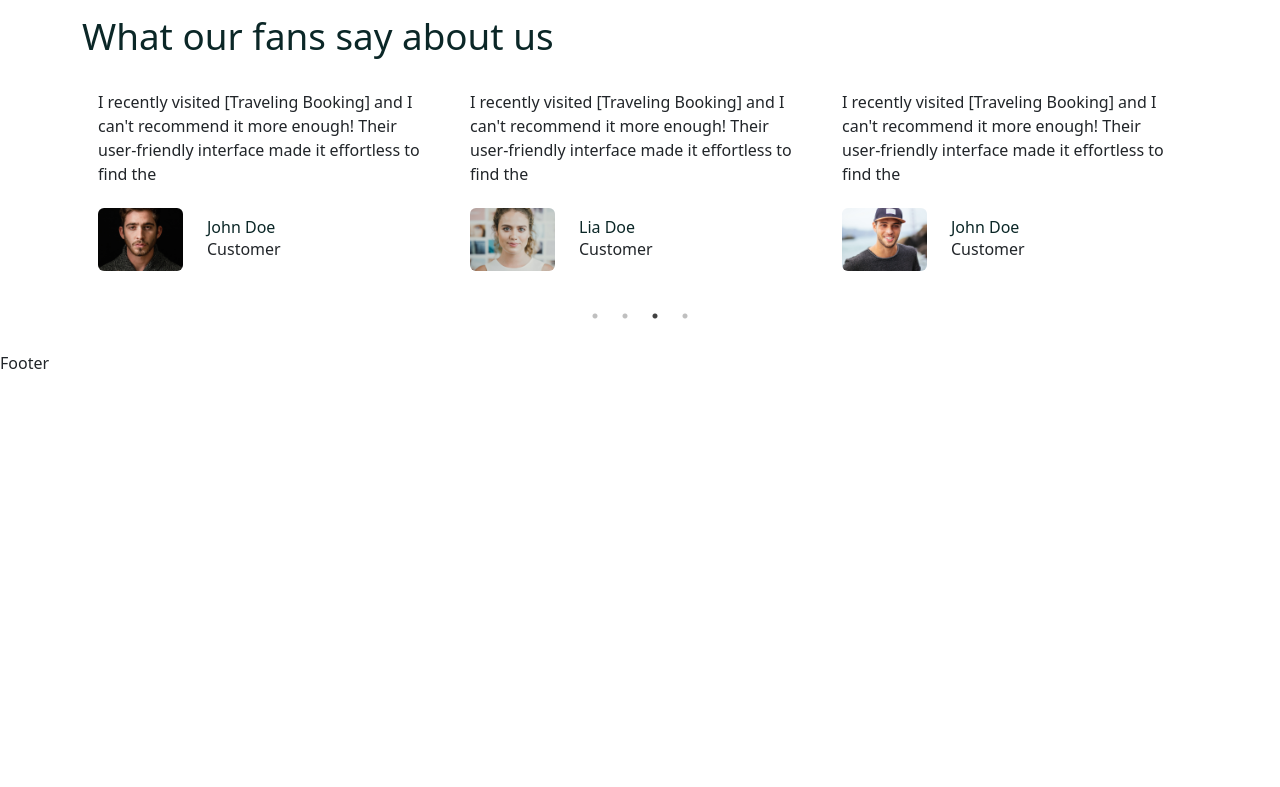
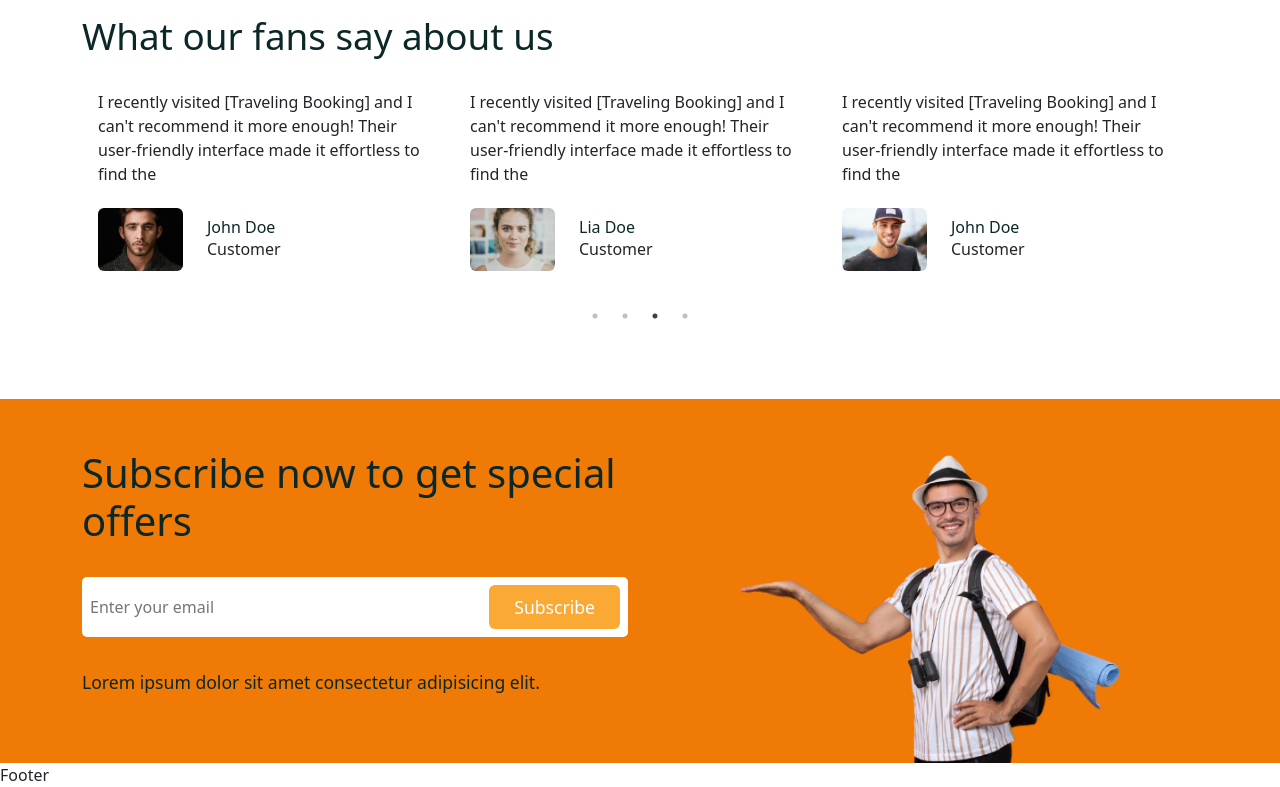
Before and after one commit to tiendk195/Travel_Booking, a React (Create React App) app in the folder frontend/: page /home in a window 1280 px wide. Shown: the part 2795-3582 px from the top of the page. Before the commit the page ends 3170 px from the top, so only its background shows below. Built offline with nearby package versions, Linux system fonts and the light colour scheme; a web font is replaced by a local one.

Commit message:
Add revied letter input

```diff
--- a/frontend/src/pages/Home.jsx
+++ b/frontend/src/pages/Home.jsx
@@ -12,6 +12,8 @@
 import experienceImg from "../assets/images/experience.png";
 import MasonryImagesGallery from "../components/Image-gallery/MasonryImagesGallery";
 import Testimonial from "../components/Testimonial/Testimonial";
+import Newsletter from "../shared/Newsletter";
+
 const Home = () => {
   return (
     <>
@@ -163,6 +165,7 @@
         </Container>
       </section>
       {/* ======Testimonial Section End====== */}
+      <Newsletter />
     </>
   );
 };
--- /dev/null
+++ b/frontend/src/shared/Newsletter.jsx
@@ -0,0 +1,33 @@
+import React from "react";
+import "./newsletter.css";
+import { Container, Row, Col } from "reactstrap";
+import maleTourist from "../assets/images/male-tourist.png";
+const Newsletter = () => {
+  return (
+    <section className="newsletter">
+      <Container>
+        <Row>
+          <Col lg="6">
+            <div className="newsletter__content">
+              <h2>Subscribe now to get special offers</h2>
+              <div className="newsletter__input">
+                <input type="email" placeholder="Enter your email" />
+                <button className="btn newsletter__btn">Subscribe</button>
+              </div>
+
+              <p>Lorem ipsum dolor sit amet consectetur adipisicing elit.</p>
+            </div>
+          </Col>
+
+          <Col lg="6">
+            <div className="newsletter__img">
+              <img src={maleTourist} alt="" />
+            </div>
+          </Col>
+        </Row>
+      </Container>
+    </section>
+  );
+};
+
+export default Newsletter;
--- /dev/null
+++ b/frontend/src/shared/newsletter.css
@@ -0,0 +1,46 @@
+.newsletter {
+  background: #ef7a05;
+  padding: 0;
+  margin-top: 3rem;
+}
+.newsletter__img img {
+  width: 100%;
+}
+
+.newsletter__content {
+  padding: 50px 0;
+}
+.newsletter__content h2 {
+  font-size: 2.5rem;
+  margin-bottom: 2rem;
+}
+
+.newsletter__input {
+  display: flex;
+  align-items: center;
+  justify-content: space-between;
+  background: #fff;
+  padding: 0.5rem;
+  margin-bottom: 2rem;
+  border-radius: 5px;
+}
+.newsletter__input input {
+  border: none;
+  font-size: 1rem;
+  color: var(--heading-color);
+}
+
+.newsletter__input input:focus {
+  outline: none;
+}
+.newsletter__btn {
+  padding: 0.5rem 1.5rem !important;
+  background: var(--secondary-color) !important;
+  color: #fff !important;
+  font-size: 1.1rem !important;
+}
+
+.newsletter__content p {
+  color: var(--heading-color);
+  font-size: 1.1rem;
+}
```
Also changed, not shown: frontend/src/shared/Newsletter/Newsletter.jsx (deleted, +0 -7 lines), frontend/src/shared/Newsletter/newsletter.css (deleted).
